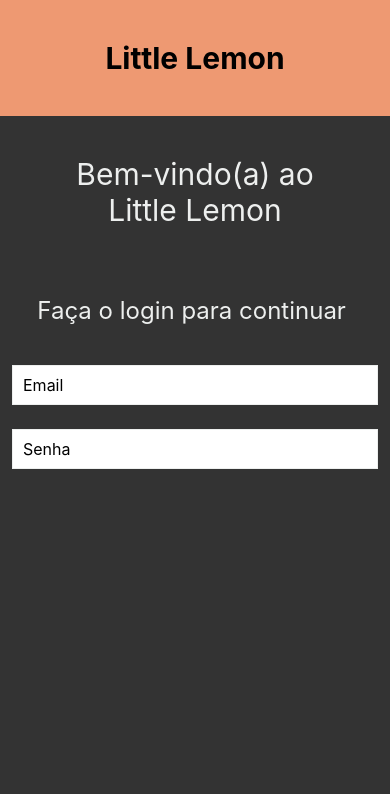
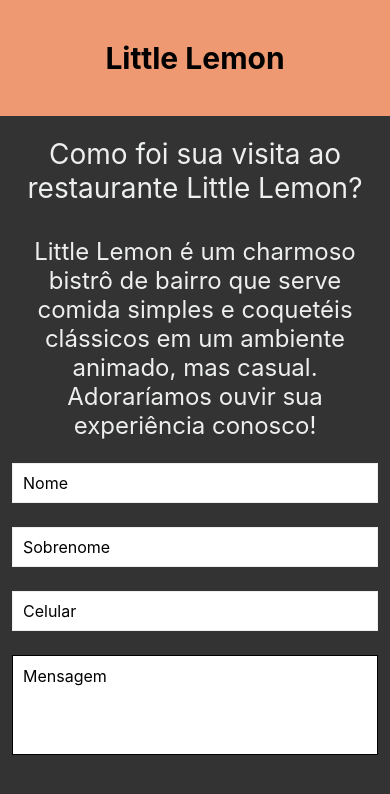
Before and after one commit to mxnsur/Little-Lemon, a React Native app: screen / in a window 390 px wide. Shown: the top 794 px of the page. Built offline with nearby package versions, Linux system fonts and the light colour scheme.

Commit message:
adicionando botao de limpar para IOS

```diff
--- a/App.js
+++ b/App.js
@@ -11,7 +11,7 @@
     <>
     <View style={styles.container}>
       <LittleLemonHeader />
-      <LoginScreen/>
+      <FeedbackForm/>
     </View>
     </>
   );
--- a/src/FeedbackForm.js
+++ b/src/FeedbackForm.js
@@ -25,12 +25,14 @@
         value={firstName}
         onChangeText={onChangeFirstName}
         placeholder={'Nome'}
+        clearButtonMode={'always'}
         />
         <TextInput
         style={styles.input}
         value={lastName}
         onChangeText={onChangeLastName}
         placeholder={'Sobrenome'}
+        clearButtonMode={'always'}
         />
         <TextInput
         style={styles.input}
@@ -38,6 +40,7 @@
         onChangeText={onChangePhoneNumber}
         placeholder={'Celular'}
         keyboardType={"phone-pad"}
+        clearButtonMode={'always'}
       />
          <TextInput
         style={styles.messageInput}
@@ -46,6 +49,7 @@
         placeholder={'Mensagem'}
         multiline={true}
         maxLength={250}
+        clearButtonMode={'always'}
         />
     </ScrollView>
     </KeyboardAvoidingView>
--- a/src/LoginScreen.js
+++ b/src/LoginScreen.js
@@ -15,6 +15,7 @@
         onChangeText={onChangeEmail}
         placeholder={'Email'}
         keyboardType={'email-address'}
+        clearButtonMode={'always'}
         />
         <TextInput
         secureTextEntry={true}
@@ -23,6 +24,7 @@
         onChangeText={onChangePassword}
         placeholder={'Senha'}
         keyboardType={'default'}
+        clearButtonMode={'always'}
         />
     </ScrollView>
 )
```
